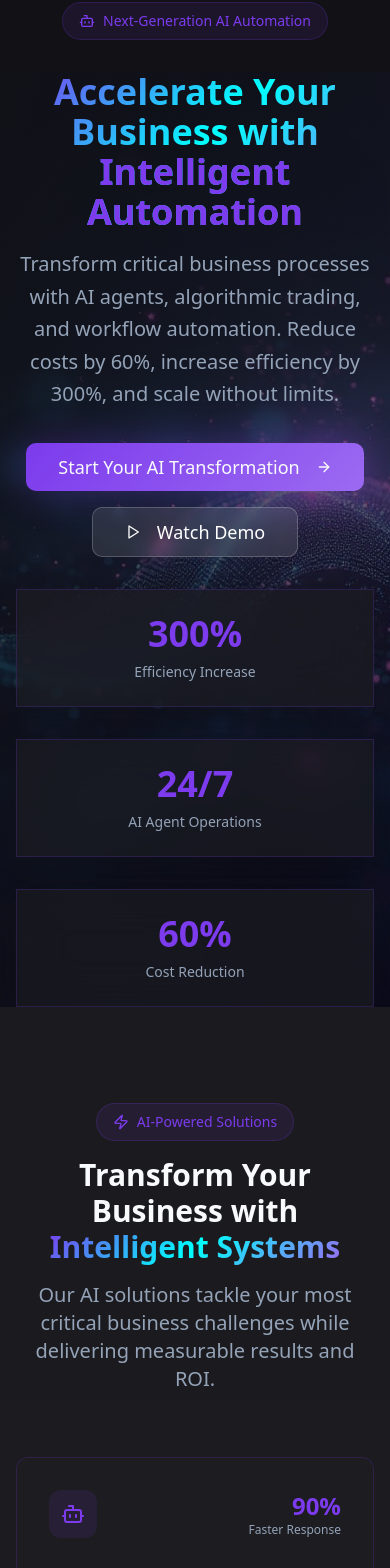
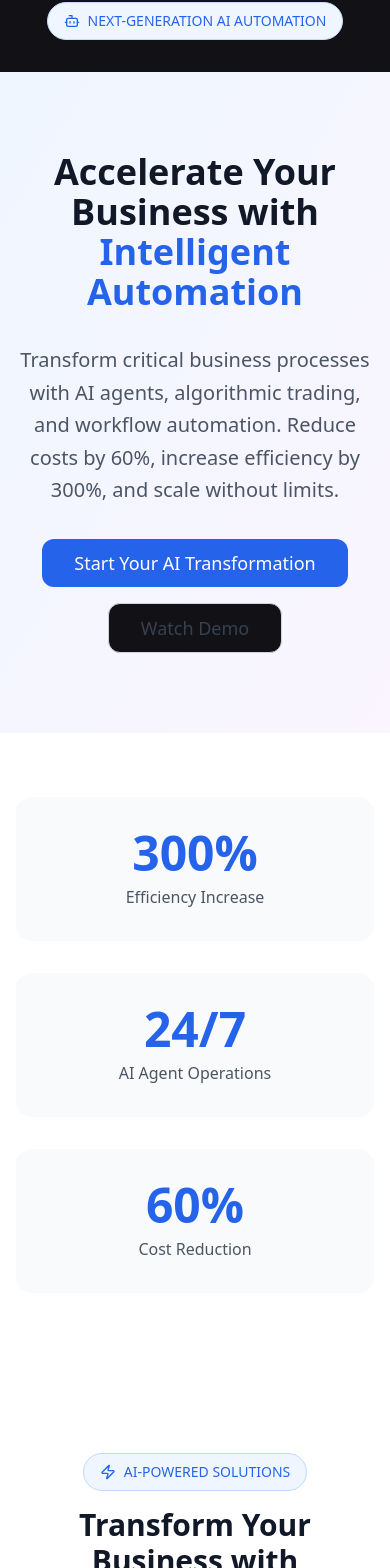
Before and after one commit to shaashish1/itgyani, a React (Vite) app: page / in a window 390 px wide. Shown: the part 126-1694 px from the top of the page. Built offline with nearby package versions, Linux system fonts and the light colour scheme.

Commit message:
Update landing page content

```diff
--- a/src/pages/Index.tsx
+++ b/src/pages/Index.tsx
@@ -1,12 +1,11 @@
 import { useState } from "react";
 import { Button } from "@/components/ui/button";
 import { Card, CardContent } from "@/components/ui/card";
-import { ArrowRight, Bot, TrendingUp, Zap, Play, ExternalLink, Star, Users, Clock, Target } from "lucide-react";
+import { ArrowRight, Bot, TrendingUp, Zap, Play, ExternalLink, Star, Users, Clock, Target, CheckCircle, Building, DollarSign, BarChart3 } from "lucide-react";
 import { Link } from "react-router-dom";
 import ConsultationModal from "@/components/modals/ConsultationModal";
 import Header from "@/components/Header";
 import Footer from "@/components/Footer";
-import heroImage from "@/assets/hero-animated-bg.jpg";
 
 const Index = () => {
   const [consultationModalOpen, setConsultationModalOpen] = useState(false);
@@ -61,22 +60,34 @@ const Index = () => {
 
   const problemSolutions = [
     {
-      problem: "Manual Invoice Processing",
-      solution: "n8n + AI Document Extraction",
+      problem: "Problems",
+      solution: "AI Solutions",
+      icon: Building,
+      title: "E-commerce",
+      description: "Cart abandonment recovery",
       metric: "100%",
-      result: "Process 500+ invoices daily, zero manual entry"
+      metricLabel: "Increase in Sales",
+      color: "text-purple-500"
     },
     {
-      problem: "Lead Qualification Bottleneck",
-      solution: "AI Lead Scoring + CRM Automation",
+      problem: "Problems",
+      solution: "AI Solutions",
+      icon: DollarSign,
+      title: "Finance",
+      description: "Fraud detection & prevention",
       metric: "10x",
-      result: "Qualify leads instantly, route to sales in seconds"
+      metricLabel: "Faster Detection",
+      color: "text-green-500"
     },
     {
-      problem: "Cross-Platform Data Silos",
-      solution: "n8n Data Pipeline Integration",
+      problem: "Problems",
+      solution: "AI Solutions",
+      icon: BarChart3,
+      title: "Analytics",
+      description: "Real-time data processing",
       metric: "24/7",
-      result: "Sync Salesforce, Slack, Google Sheets in real-time"
+      metricLabel: "Continuous Monitoring",
+      color: "text-blue-500"
     }
   ];
 
@@ -85,37 +96,37 @@ const Index = () => {
       value: "$12.5M",
       label: "Cost Savings Generated",
       description: "For clients in the last 12 months",
-      change: "+180%"
+      color: "text-green-500"
     },
     {
       value: "45,000",
       label: "Hours Automated",
       description: "Manual processes eliminated monthly",
-      change: "+250%"
+      color: "text-blue-500"
     },
     {
       value: "97%",
       label: "Process Accuracy",
       description: "AI-driven decision making",
-      change: "+15%"
+      color: "text-purple-500"
     },
     {
       value: "500+",
       label: "Businesses Transformed",
       description: "Across 50+ industries",
-      change: "+300%"
+      color: "text-orange-500"
     },
     {
       value: "2.4s",
       label: "Average Response Time",
       description: "AI agent customer interactions",
-      change: "-85%"
+      color: "text-red-500"
     },
     {
       value: "99.2%",
       label: "System Uptime",
       description: "Enterprise-grade reliability",
-      change: "+2%"
+      color: "text-cyan-500"
     }
   ];
 
@@ -123,8 +134,8 @@ const Index = () => {
     {
       industry: "Financial Services",
       efficiency: "+340%",
-      costs: "-65%",
-      revenue: "+28%",
+      costs: "-28%",
+      revenue: "+35%",
       highlight: "Algorithmic trading increased portfolio returns by 28%"
     },
     {
@@ -157,125 +168,119 @@ const Index = () => {
       {/* Next-Generation AI Automation Badge */}
       <section className="pt-32 pb-8">
         <div className="max-w-7xl mx-auto px-4 sm:px-6 lg:px-8 text-center">
-          <div className="inline-flex items-center gap-2 px-4 py-2 rounded-full bg-primary/10 border border-primary/20 backdrop-blur-sm">
-            <Bot className="w-4 h-4 text-primary" />
-            <span className="text-sm font-medium text-primary">Next-Generation AI Automation</span>
+          <div className="inline-flex items-center gap-2 px-4 py-2 rounded-full bg-blue-50 border border-blue-200">
+            <Bot className="w-4 h-4 text-blue-600" />
+            <span className="text-sm font-medium text-blue-600">NEXT-GENERATION AI AUTOMATION</span>
           </div>
         </div>
       </section>
 
       {/* Hero Section */}
-      <section className="relative min-h-[80vh] flex items-center justify-center overflow-hidden">
-        <div
-          className="absolute inset-0 bg-cover bg-center bg-no-repeat"
-          style={{ backgroundImage: `url(${heroImage})` }}
-        >
-          <div className="absolute inset-0 bg-gradient-to-br from-background/90 via-background/70 to-background/50" />
-        </div>
-
-        <div className="relative z-10 max-w-7xl mx-auto px-4 sm:px-6 lg:px-8 text-center">
+      <section className="py-20 bg-gradient-to-br from-blue-50 to-purple-50">
+        <div className="max-w-7xl mx-auto px-4 sm:px-6 lg:px-8 text-center">
           <div className="space-y-8">
-            <div className="space-y-4">
-
-              <h1 className="text-4xl md:text-6xl lg:text-7xl font-bold gradient-text">
+            <h1 className="text-4xl md:text-6xl lg:text-7xl font-bold text-gray-900">
               Accelerate Your Business with{" "}
-                <span className="text-primary">Intelligent Automation</span>
+              <span className="text-blue-600">Intelligent Automation</span>
             </h1>
 
-              <p className="text-xl md:text-2xl text-muted-foreground max-w-4xl mx-auto leading-relaxed">
-                Transform critical business processes with AI agents, algorithmic trading, and workflow automation.
-                Reduce costs by 60%, increase efficiency by 300%, and scale without limits.
+            <p className="text-xl md:text-2xl text-gray-600 max-w-4xl mx-auto leading-relaxed">
+              Transform critical business processes with AI agents, algorithmic trading,
+              and workflow automation. Reduce costs by 60%, increase efficiency by
+              300%, and scale without limits.
             </p>
-            </div>
 
             <div className="flex flex-col sm:flex-row gap-4 justify-center items-center">
               <Button
                 size="lg"
-                className="group btn-hero text-lg px-8 py-6"
+                className="bg-blue-600 hover:bg-blue-700 text-white text-lg px-8 py-6 rounded-lg"
                 onClick={() => setConsultationModalOpen(true)}
               >
                 Start Your AI Transformation
-                <ArrowRight className="ml-2 h-5 w-5 group-hover:translate-x-1 transition-transform" />
               </Button>
               <Button
                 variant="outline"
                 size="lg"
-                className="group bg-white/10 backdrop-blur-sm border-white/20 text-white hover:bg-white/20 text-lg px-8 py-6"
+                className="border-gray-300 text-gray-700 hover:bg-gray-50 text-lg px-8 py-6 rounded-lg"
               >
-                <Play className="mr-2 h-5 w-5" />
                 Watch Demo
               </Button>
             </div>
+          </div>
+        </div>
+      </section>
 
       {/* Hero Stats */}
-            <div className="grid grid-cols-1 md:grid-cols-3 gap-8 mt-16">
+      <section className="py-16 bg-white">
+        <div className="max-w-6xl mx-auto px-4 sm:px-6 lg:px-8">
+          <div className="grid grid-cols-1 md:grid-cols-3 gap-8">
             {heroStats.map((stat, idx) => (
-                <div key={idx} className="glass-card p-6 text-center">
-                  <div className="text-4xl md:text-5xl font-bold text-primary mb-2">
+              <div key={idx} className="text-center p-8 rounded-2xl bg-gray-50">
+                <div className="text-5xl font-bold text-blue-600 mb-2">
                   {stat.value}
                 </div>
-                  <div className="text-sm font-medium text-muted-foreground">
+                <div className="text-gray-600 font-medium">
                   {stat.label}
                 </div>
               </div>
             ))}
           </div>
         </div>
-        </div>
       </section>
 
-      {/* AI-Powered Solutions */}
-      <section className="py-24 bg-muted/30">
+      {/* Transform Your Business Section */}
+      <section className="py-24 bg-white">
         <div className="max-w-7xl mx-auto px-4 sm:px-6 lg:px-8">
           <div className="text-center space-y-4 mb-16">
-            <div className="inline-flex items-center gap-2 px-4 py-2 rounded-full bg-primary/10 border border-primary/20">
-              <Zap className="w-4 h-4 text-primary" />
-              <span className="text-sm font-medium text-primary">AI-Powered Solutions</span>
+            <div className="inline-flex items-center gap-2 px-4 py-2 rounded-full bg-blue-50 border border-blue-200">
+              <Zap className="w-4 h-4 text-blue-600" />
+              <span className="text-sm font-medium text-blue-600">AI-POWERED SOLUTIONS</span>
             </div>
-            <h2 className="text-3xl md:text-5xl font-bold">
+            <h2 className="text-3xl md:text-5xl font-bold text-gray-900">
               Transform Your Business with{" "}
-              <span className="gradient-text">Intelligent Systems</span>
+              <span className="text-blue-600">Intelligent Systems</span>
             </h2>
-            <p className="text-xl text-muted-foreground max-w-3xl mx-auto">
-              Our AI solutions tackle your most critical business challenges while delivering measurable results and ROI.
+            <p className="text-xl text-gray-600 max-w-3xl mx-auto">
+              Our AI solutions tackle your most critical business challenges while delivering
+              measurable results and ROI.
             </p>
           </div>
 
           <div className="grid grid-cols-1 lg:grid-cols-3 gap-8">
             {services.map((service, idx) => (
-              <Card key={idx} className="glass-card hover-lift group cursor-pointer">
+              <Card key={idx} className="border border-gray-200 hover:shadow-lg transition-shadow">
                 <CardContent className="p-8">
                   <div className="space-y-6">
                     <div className="flex items-center justify-between">
-                      <div className="p-3 rounded-lg bg-primary/10 group-hover:bg-primary/20 transition-colors">
-                        <service.icon className="w-6 h-6 text-primary" />
+                      <div className="p-3 rounded-lg bg-blue-50">
+                        <service.icon className="w-6 h-6 text-blue-600" />
                       </div>
                       <div className="text-right">
-                        <div className="text-2xl font-bold text-primary">{service.metric}</div>
-                        <div className="text-xs text-muted-foreground">{service.metricLabel}</div>
+                        <div className="text-2xl font-bold text-blue-600">{service.metric}</div>
+                        <div className="text-xs text-gray-500">{service.metricLabel}</div>
                       </div>
                     </div>
 
-                    <div className="space-y-3">
-                      <h3 className="text-xl font-semibold">{service.title}</h3>
-                      <p className="text-muted-foreground">{service.description}</p>
-                    </div>
+                    <div>
+                      <h3 className="text-xl font-bold text-gray-900 mb-3">{service.title}</h3>
+                      <p className="text-gray-600 mb-4">{service.description}</p>
 
                       <ul className="space-y-2">
                         {service.features.map((feature, featureIdx) => (
-                        <li key={featureIdx} className="flex items-center gap-2 text-sm">
-                          <div className="w-1.5 h-1.5 rounded-full bg-primary flex-shrink-0" />
-                          <span>{feature}</span>
+                          <li key={featureIdx} className="flex items-center text-sm text-gray-600">
+                            <CheckCircle className="w-4 h-4 text-green-500 mr-2 flex-shrink-0" />
+                            {feature}
                           </li>
                         ))}
                       </ul>
+                    </div>
 
-                    <Link to={service.href}>
-                      <Button variant="outline" className="w-full group-hover:bg-primary group-hover:text-primary-foreground transition-colors">
+                    <Button
+                      variant="outline"
+                      className="w-full border-blue-200 text-blue-600 hover:bg-blue-50"
+                    >
                       Learn More
-                        <ArrowRight className="ml-2 h-4 w-4" />
                     </Button>
-                    </Link>
                   </div>
                 </CardContent>
               </Card>
@@ -284,69 +289,72 @@ const Index = () => {
         </div>
       </section>
 
-      {/* Ready-to-Deploy Templates */}
-      <section className="py-24">
-        <div className="max-w-7xl mx-auto px-4 sm:px-6 lg:px-8">
-          <div className="text-center space-y-4 mb-16">
-            <div className="inline-flex items-center gap-2 px-4 py-2 rounded-full bg-secondary/10 border border-secondary/20">
-              <Star className="w-4 h-4 text-secondary" />
-              <span className="text-sm font-medium text-secondary">New: In-House Solutions</span>
+      {/* Ready-to-Deploy Templates Section */}
+      <section className="py-24 bg-gray-50">
+        <div className="max-w-7xl mx-auto px-4 sm:px-6 lg:px-8 text-center">
+          <div className="space-y-4 mb-12">
+            <div className="inline-flex items-center gap-2 px-4 py-2 rounded-full bg-green-50 border border-green-200">
+              <Zap className="w-4 h-4 text-green-600" />
+              <span className="text-sm font-medium text-green-600">READY-TO-DEPLOY</span>
             </div>
-            <h2 className="text-3xl md:text-5xl font-bold">
-              Ready-to-Deploy{" "}
-              <span className="gradient-text">n8n Templates & Solutions</span>
+            <h2 className="text-3xl md:text-5xl font-bold text-gray-900">
+              AI& Templates & Solutions
             </h2>
-            <p className="text-xl text-muted-foreground max-w-3xl mx-auto">
-              Access our library of 100+ pre-built automation templates and 3,300+ community nodes. Deploy production-ready workflows in minutes.
+            <p className="text-xl text-gray-600 max-w-3xl mx-auto">
+              Access 50+ AI & automation templates and 100+ community-built
+              workflows to solve your specific business challenges.
             </p>
           </div>
 
-          <div className="flex flex-col sm:flex-row gap-4 justify-center">
-            <Button size="lg" className="btn-hero">
+          <div className="flex flex-col sm:flex-row gap-4 justify-center items-center mb-16">
+            <Button
+              size="lg"
+              className="bg-blue-600 hover:bg-blue-700 text-white px-8 py-4"
+            >
               Browse Solutions Library
-              <ExternalLink className="ml-2 h-5 w-5" />
             </Button>
-            <Button variant="outline" size="lg">
-              View on GitHub
-              <ExternalLink className="ml-2 h-5 w-5" />
+            <Button
+              variant="outline"
+              size="lg"
+              className="border-gray-300 text-gray-700 hover:bg-gray-50 px-8 py-4"
+            >
+              View All GitHub
             </Button>
           </div>
         </div>
       </section>
 
-      {/* Real Problems, AI Solutions */}
-      <section className="py-24 bg-muted/30">
+      {/* Real Problems AI Solutions Section */}
+      <section className="py-24 bg-white">
         <div className="max-w-7xl mx-auto px-4 sm:px-6 lg:px-8">
           <div className="text-center space-y-4 mb-16">
-            <h2 className="text-3xl md:text-5xl font-bold">
-              Real Problems. AI Solutions.{" "}
-              <span className="gradient-text">Measurable Impact.</span>
+            <h2 className="text-3xl md:text-5xl font-bold text-gray-900">
+              Real Problems. <span className="text-blue-600">AI Solutions.</span> Measurable Impact.
             </h2>
-            <p className="text-xl text-muted-foreground max-w-3xl mx-auto">
-              See how our clients transformed their operations and achieved unprecedented growth.
+            <p className="text-xl text-gray-600 max-w-3xl mx-auto">
+              See how our clients transformed their operations with AI-powered solutions
             </p>
           </div>
 
-          <div className="grid grid-cols-1 lg:grid-cols-3 gap-8">
+          <div className="grid grid-cols-1 lg:grid-cols-3 gap-8 mb-16">
             {problemSolutions.map((item, idx) => (
-              <Card key={idx} className="glass-card hover-lift">
+              <Card key={idx} className="text-center border border-gray-200">
                 <CardContent className="p-8">
                   <div className="space-y-6">
-                    <div className="space-y-4">
-                      <div>
-                        <h4 className="text-sm font-medium text-muted-foreground mb-2">Problem</h4>
-                        <p className="font-semibold">{item.problem}</p>
+                    <div className="mx-auto w-16 h-16 rounded-full bg-gray-50 flex items-center justify-center">
+                      <item.icon className={`w-8 h-8 ${item.color}`} />
                     </div>
 
                     <div>
-                        <h4 className="text-sm font-medium text-muted-foreground mb-2">AI Solution</h4>
-                        <p className="font-semibold text-primary">{item.solution}</p>
-                      </div>
+                      <div className="text-sm text-gray-500 mb-1">{item.problem}</div>
+                      <div className="text-sm text-blue-600 font-medium mb-3">{item.solution}</div>
+                      <h3 className="text-xl font-bold text-gray-900 mb-2">{item.title}</h3>
+                      <p className="text-gray-600 mb-4">{item.description}</p>
                     </div>
 
-                    <div className="text-center">
-                      <div className="text-4xl font-bold text-primary mb-2">{item.metric}</div>
-                      <p className="text-sm text-muted-foreground">{item.result}</p>
+                    <div className="bg-green-50 rounded-lg p-4">
+                      <div className="text-2xl font-bold text-green-600">{item.metric}</div>
+                      <div className="text-sm text-gray-600">{item.metricLabel}</div>
                     </div>
                   </div>
                 </CardContent>
@@ -356,34 +364,31 @@ const Index = () => {
         </div>
       </section>
 
-      {/* Performance Metrics */}
-      <section className="py-24">
+      {/* Measurable Impact Section */}
+      <section className="py-24 bg-gray-50">
         <div className="max-w-7xl mx-auto px-4 sm:px-6 lg:px-8">
           <div className="text-center space-y-4 mb-16">
-            <div className="inline-flex items-center gap-2 px-4 py-2 rounded-full bg-primary/10 border border-primary/20">
-              <Target className="w-4 h-4 text-primary" />
-              <span className="text-sm font-medium text-primary">Performance Metrics</span>
-            </div>
-            <h2 className="text-3xl md:text-5xl font-bold">
-              Measurable Impact Across{" "}
-              <span className="gradient-text">Every Industry</span>
+            <h2 className="text-3xl md:text-5xl font-bold text-gray-900">
+              Measurable Impact Across <span className="text-blue-600">Every Industry</span>
             </h2>
-            <p className="text-xl text-muted-foreground max-w-3xl mx-auto">
-              Our AI solutions deliver quantifiable results that transform businesses and drive sustainable growth.
+            <p className="text-xl text-gray-600 max-w-3xl mx-auto">
+              Our AI solutions deliver quantifiable results that transform businesses and drive
+              sustainable growth.
             </p>
           </div>
 
-          <div className="grid grid-cols-1 md:grid-cols-2 lg:grid-cols-3 gap-8">
+          <div className="grid grid-cols-1 md:grid-cols-2 lg:grid-cols-3 gap-6 mb-16">
             {impactStats.map((stat, idx) => (
-              <Card key={idx} className="glass-card hover-lift text-center">
-                <CardContent className="p-8">
-                  <div className="space-y-4">
-                    <div className="text-sm font-medium text-primary">{stat.change}</div>
-                    <div className="text-4xl font-bold">{stat.value}</div>
-                    <div className="space-y-1">
-                      <h4 className="font-semibold">{stat.label}</h4>
-                      <p className="text-sm text-muted-foreground">{stat.description}</p>
+              <Card key={idx} className="text-center border border-gray-200 bg-white">
+                <CardContent className="p-6">
+                  <div className={`text-3xl font-bold mb-2 ${stat.color}`}>
+                    {stat.value}
                   </div>
+                  <div className="text-lg font-semibold text-gray-900 mb-1">
+                    {stat.label}
+                  </div>
+                  <div className="text-sm text-gray-600">
+                    {stat.description}
                   </div>
                 </CardContent>
               </Card>
@@ -393,38 +398,40 @@ const Index = () => {
       </section>
 
       {/* Industry Success Stories */}
-      <section className="py-24 bg-muted/30">
+      <section className="py-24 bg-white">
         <div className="max-w-7xl mx-auto px-4 sm:px-6 lg:px-8">
           <div className="text-center space-y-4 mb-16">
-            <h3 className="text-2xl md:text-3xl font-bold">Industry-Specific Success Stories</h3>
-            <p className="text-lg text-muted-foreground max-w-3xl mx-auto">
-              See how different industries leverage our AI solutions to achieve breakthrough results.
+            <h2 className="text-3xl md:text-5xl font-bold text-gray-900">
+              Industry-Specific Success Stories
+            </h2>
+            <p className="text-xl text-gray-600 max-w-3xl mx-auto">
+              See how different industries have leveraged our AI solutions to achieve breakthrough results
             </p>
           </div>
 
-          <div className="grid grid-cols-1 lg:grid-cols-2 gap-8">
+          <div className="grid grid-cols-1 md:grid-cols-2 gap-8">
             {industryStats.map((industry, idx) => (
-              <Card key={idx} className="glass-card hover-lift">
+              <Card key={idx} className="border border-gray-200">
                 <CardContent className="p-8">
                   <div className="space-y-6">
-                    <h4 className="text-xl font-bold">{industry.industry}</h4>
+                    <h3 className="text-2xl font-bold text-gray-900">{industry.industry}</h3>
 
                     <div className="grid grid-cols-3 gap-4">
                       <div className="text-center">
-                        <div className="text-2xl font-bold text-primary">{industry.efficiency}</div>
-                        <div className="text-xs text-muted-foreground">Efficiency</div>
+                        <div className="text-2xl font-bold text-green-600">{industry.efficiency}</div>
+                        <div className="text-sm text-gray-600">Efficiency</div>
                       </div>
                       <div className="text-center">
-                        <div className="text-2xl font-bold text-green-500">{industry.costs}</div>
-                        <div className="text-xs text-muted-foreground">Costs</div>
+                        <div className="text-2xl font-bold text-red-600">{industry.costs}</div>
+                        <div className="text-sm text-gray-600">Costs</div>
                       </div>
                       <div className="text-center">
-                        <div className="text-2xl font-bold text-primary">{industry.revenue}</div>
-                        <div className="text-xs text-muted-foreground">Revenue</div>
+                        <div className="text-2xl font-bold text-blue-600">{industry.revenue}</div>
+                        <div className="text-sm text-gray-600">Revenue</div>
                       </div>
                     </div>
 
-                    <p className="text-sm text-muted-foreground">{industry.highlight}</p>
+                    <p className="text-gray-600 italic">{industry.highlight}</p>
                   </div>
                 </CardContent>
               </Card>
@@ -433,8 +440,40 @@ const Index = () => {
         </div>
       </section>
 
+      {/* CTA Section */}
+      <section className="py-24 bg-blue-600">
+        <div className="max-w-4xl mx-auto px-4 sm:px-6 lg:px-8 text-center">
+          <div className="space-y-8">
+            <h2 className="text-3xl md:text-5xl font-bold text-white">
+              Ready to Transform Your Business?
+            </h2>
+            <p className="text-xl text-blue-100">
+              Join 500+ companies already using AI automation to scale and thrive
+            </p>
+
+            <div className="flex flex-col sm:flex-row gap-4 justify-center items-center">
+              <Button
+                size="lg"
+                className="bg-white text-blue-600 hover:bg-gray-50 text-lg px-8 py-6"
+                onClick={() => setConsultationModalOpen(true)}
+              >
+                Schedule Free Consultation
+              </Button>
+              <Button
+                variant="outline"
+                size="lg"
+                className="border-white text-white hover:bg-white/10 text-lg px-8 py-6"
+              >
+                Download Case Studies
+              </Button>
+            </div>
+          </div>
+        </div>
+      </section>
+
       <Footer />
 
+      {/* Modals */}
       <ConsultationModal
         isOpen={consultationModalOpen}
         onClose={() => setConsultationModalOpen(false)}
```
Lines whose indentation alone changed are shown as unchanged.
